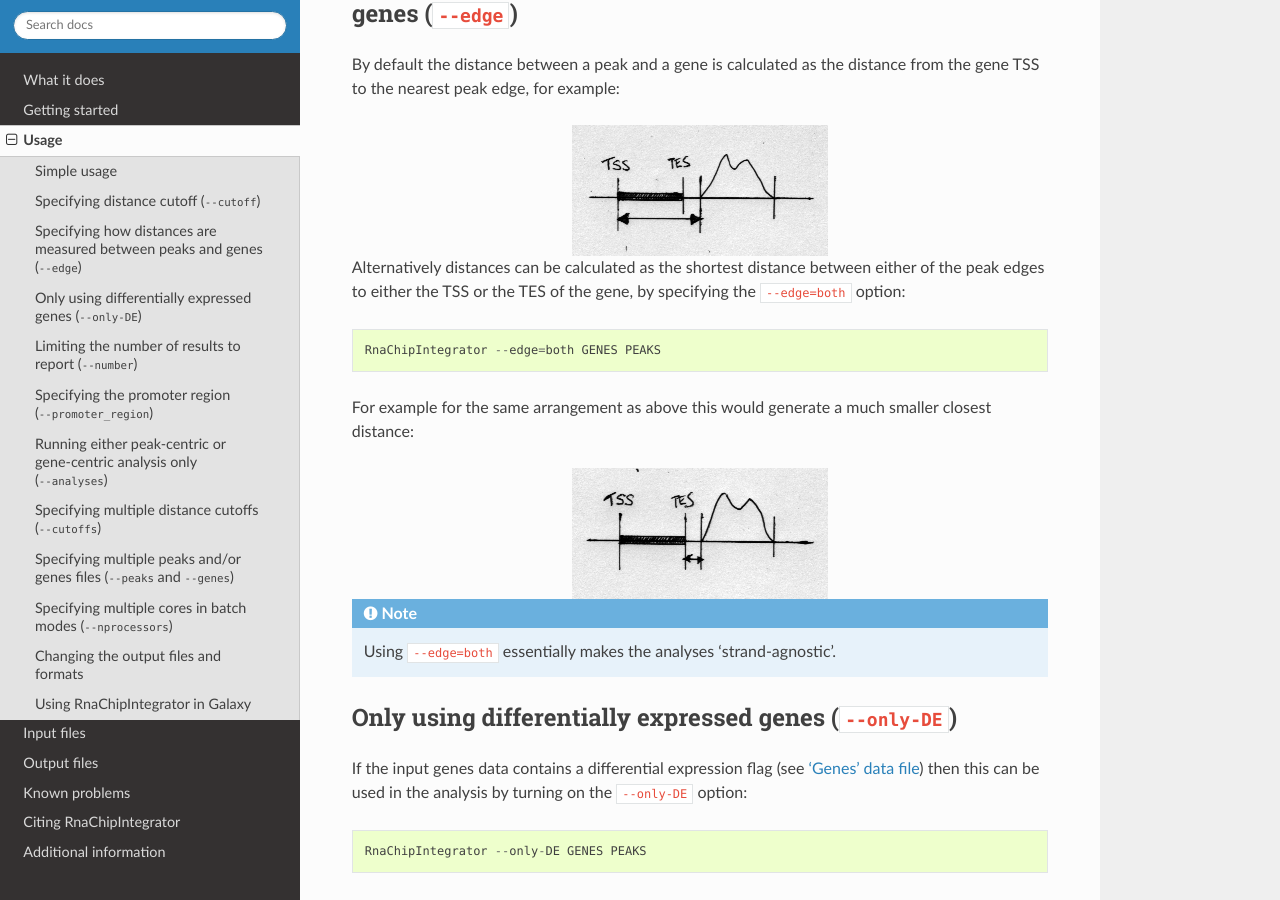
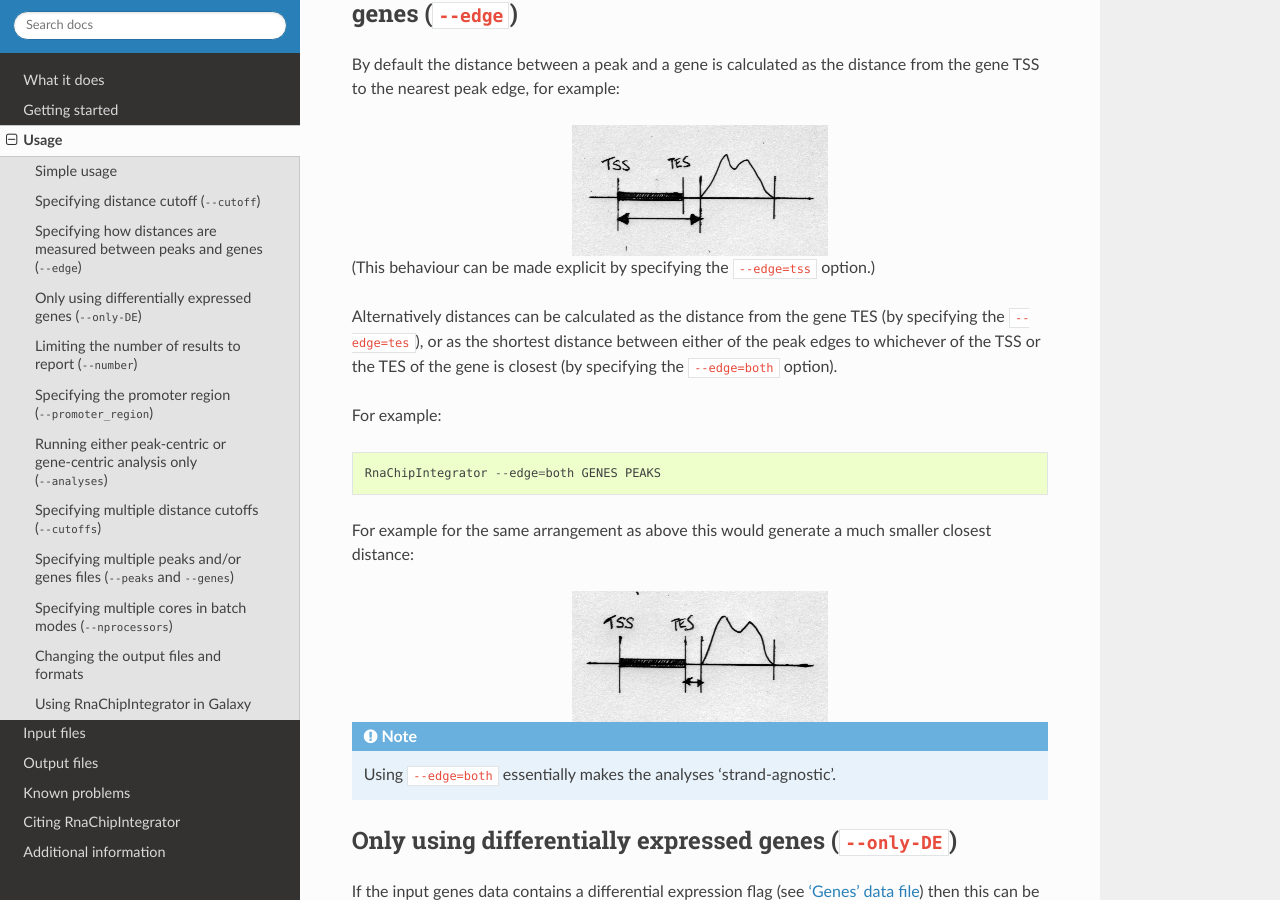
Before and after one commit to fls-bioinformatics-core/RnaChipIntegrator, a Sphinx documentation site: the page built from docs/usage.rst, in a window 1280 px wide and 900 px high, scrolled down 1097 px. Built offline with Sphinx 7.4.7 and the Read the Docs theme 2.0.0, drawn with Linux system fonts in a browser that asks for light colours.

Commit message:
Update the '--edge' option documentation in "Usage".

```diff
--- a/docs/usage.rst
+++ b/docs/usage.rst
@@ -58,9 +58,18 @@ example:
 .. image:: nearest_tss.png
    :align: center
 
-Alternatively distances can be calculated as the shortest distance
-between either of the peak edges to either the TSS or the TES of
-the gene, by specifying the ``--edge=both`` option::
+(This behaviour can be made explicit by specifying the
+``--edge=tss`` option.)
+
+Alternatively distances can be calculated as the distance from
+the gene TES (by specifying the ``--edge=tes``), or as the shortest
+distance between either of the peak edges to whichever of the TSS or
+the TES of the gene is closest (by specifying the ``--edge=both``
+option).
+
+For example:
+
+::
 
     RnaChipIntegrator --edge=both GENES PEAKS
 
```
